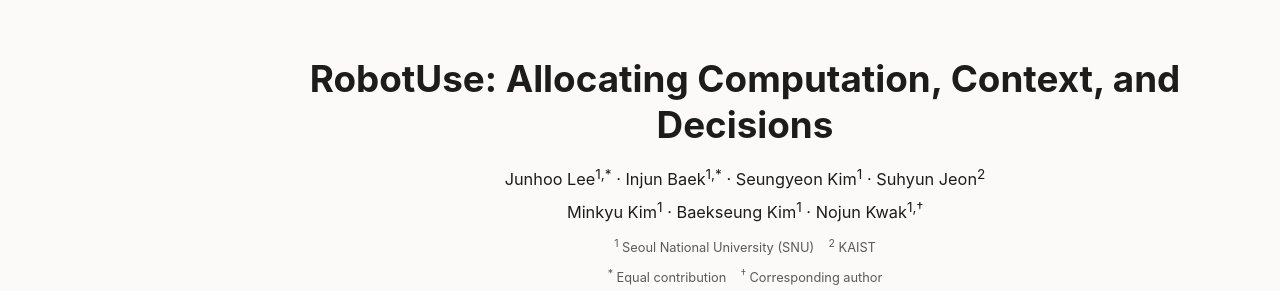
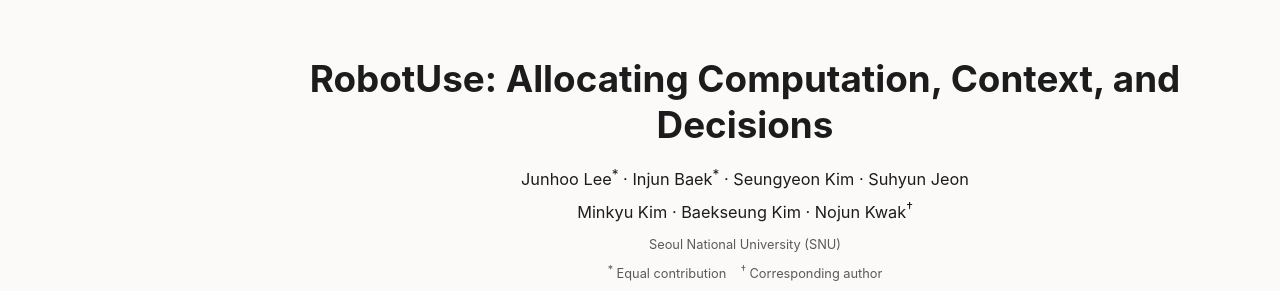
Before and after one commit to robotuse-team/robotuse-team.github.io, a plain HTML site: page index.html in a window 1280 px wide. Shown: the top 291 px of the page. Drawn offline with Linux system fonts and the light colour scheme.

Commit message:
Correct all author affiliations to Seoul National University

```diff
--- a/index.html
+++ b/index.html
@@ -264,12 +264,12 @@
   <header>
     <h1>RobotUse: Allocating Computation, Context, and Decisions</h1>
     <div class="authors">
-      <a href="https://junhoo.me/cv.pdf" target="_blank" rel="noopener" title="Junhoo Lee — CV">Junhoo Lee</a><sup>1,*</sup> &middot;
-      <a href="https://injun-baek.github.io/cv/" target="_blank" rel="noopener" title="Injun Baek — CV">Injun Baek</a><sup>1,*</sup> &middot;
-      Seungyeon Kim<sup>1</sup> &middot; Suhyun Jeon<sup>2</sup><br>
-      Minkyu Kim<sup>1</sup> &middot; Baekseung Kim<sup>1</sup> &middot; Nojun Kwak<sup>1,&dagger;</sup>
+      <a href="https://junhoo.me/cv.pdf" target="_blank" rel="noopener" title="Junhoo Lee — CV">Junhoo Lee</a><sup>*</sup> &middot;
+      <a href="https://injun-baek.github.io/cv/" target="_blank" rel="noopener" title="Injun Baek — CV">Injun Baek</a><sup>*</sup> &middot;
+      Seungyeon Kim &middot; Suhyun Jeon<br>
+      Minkyu Kim &middot; Baekseung Kim &middot; Nojun Kwak<sup>&dagger;</sup>
     </div>
-    <div class="author-notes affiliations"><sup>1</sup> Seoul National University (SNU) &nbsp;&nbsp; <sup>2</sup> KAIST</div>
+    <div class="author-notes affiliations">Seoul National University (SNU)</div>
     <div class="author-notes"><sup>*</sup> Equal contribution &nbsp;&nbsp; <sup>&dagger;</sup> Corresponding author</div>
     <div class="resource-links" aria-label="Project resources">
       <a class="resource-badge" href="https://github.com/robotuse-team/RobotUse" target="_blank" rel="noopener" aria-label="GitHub: RobotUse source code"><img src="assets/badges/github-robotuse.svg" alt="GitHub — RobotUse"></a>
```
